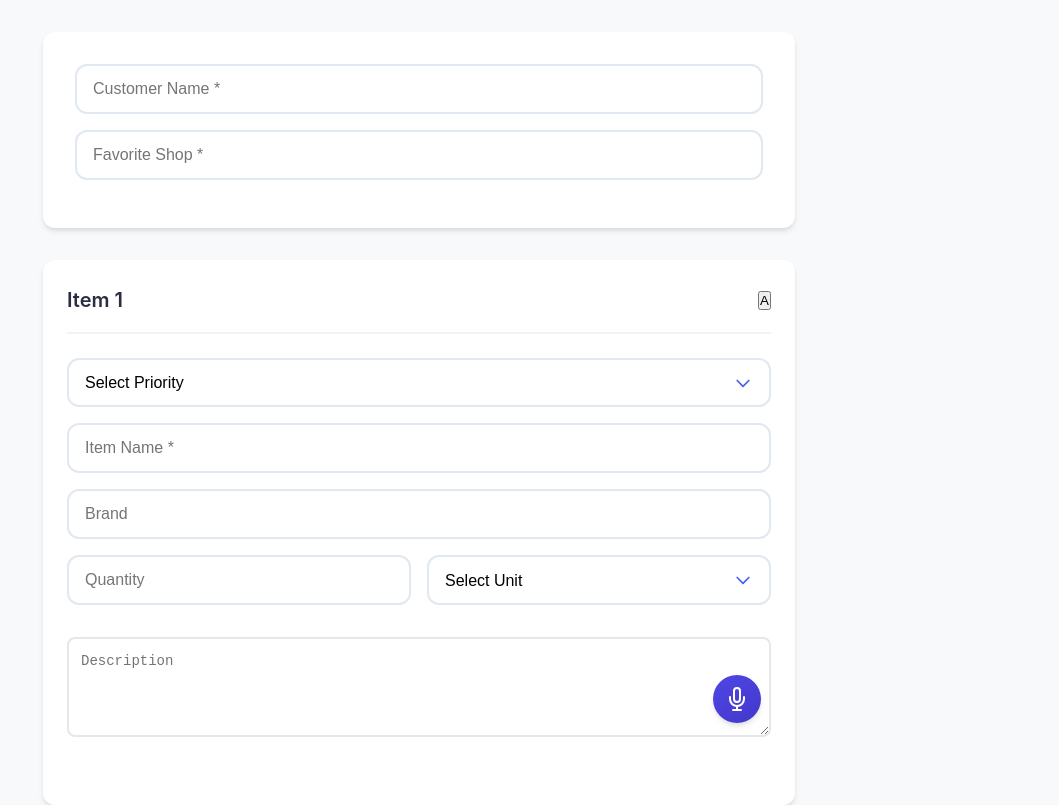
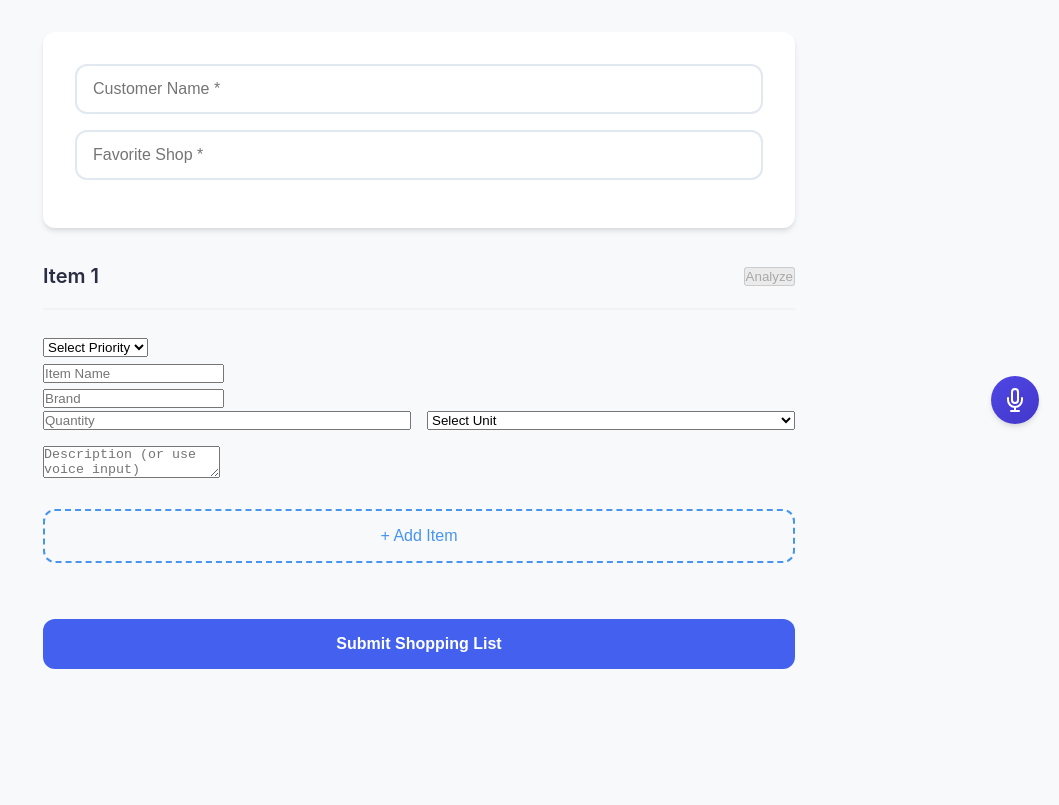
Before and after one commit to abhtft/Question_maker, a React (Vite) app: page / in a window 1280 px wide. Shown: the top 805 px of the page, without its empty margins (221-1280 px from the left). Built offline with nearby package versions, Linux system fonts and the light colour scheme.

Commit message:
voice_corrected_and_analyser_Attacehd

```diff
--- a/src/App.tsx
+++ b/src/App.tsx
@@ -59,7 +59,9 @@ const App: React.FC = () => {
     }
 
     try {
-      const response = await fetch('/api/analyze', {
+      // Get the base URL from the current window location
+      const baseUrl = window.location.origin;
+      const response = await fetch(`${baseUrl}/api/analyze`, {
         method: 'POST',
         headers: {
           'Content-Type': 'application/json',
@@ -67,21 +69,24 @@ const App: React.FC = () => {
         body: JSON.stringify({ text: description }),
       });
 
-      if (response.ok) {
-        const result = await response.json();
-        setValue(`items.${index}.itemName`, result.itemName);
-        setValue(`items.${index}.brand`, result.brand);
-        setValue(`items.${index}.quantity`, result.quantity);
-        setValue(`items.${index}.unit`, result.unit);
-        setValue(`items.${index}.description`, result.description);
-      } else {
-        const errorData = await response.json();
-        console.error('Analysis failed:', errorData);
-        alert('Failed to analyze the description. Please try again.');
+      if (!response.ok) {
+        throw new Error(`HTTP error! status: ${response.status}`);
       }
+
+      const result = await response.json();
+      console.log('Analysis result:', result); // Debug log
+
+      // Only update fields if they have values
+      if (result.itemName) setValue(`items.${index}.itemName`, result.itemName);
+      if (result.brand) setValue(`items.${index}.brand`, result.brand);
+      if (result.quantity) setValue(`items.${index}.quantity`, result.quantity);
+      if (result.unit) setValue(`items.${index}.unit`, result.unit);
+
+      // Always preserve the original description
+      setValue(`items.${index}.description`, description);
     } catch (error) {
-      console.error('Error:', error);
-      alert('An error occurred while analyzing the description. Please try again.');
+      console.error('Error analyzing description:', error);
+      alert('Failed to analyze the description. Please try again.');
     }
   };
 
@@ -269,79 +274,90 @@ const App: React.FC = () => {
 
         <div className="items-container">
           {fields.map((field, index) => (
-            <div key={field.id} className="item-entry">
+            <div key={field.id} className="item-container">
               <div className="item-header">
                 <h3>Item {index + 1}</h3>
-                <button
-                  type="button"
-                  className="analyze-button"
-                  onClick={() => analyzeDescription(index)}
-                >
-                  A
-                </button>
-                {index > 0 && (
+                <div className="analyze-button-container">
                   <button
                     type="button"
-                    className="remove-button"
-                    onClick={() => remove(index)}
+                    className="analyze-button"
+                    onClick={() => analyzeDescription(index)}
+                    disabled={!getValues(`items.${index}.description`)}
                   >
-                    ×
+                    Analyze
                   </button>
-                )}
+                </div>
               </div>
-              <select
-                {...register(`items.${index}.priority`)}
-                className="form-control"
-              >
-                <option value="">Select Priority</option>
-                <option value="High">High</option>
-                <option value="Medium">Medium</option>
-                <option value="Low">Low</option>
-              </select>
-              <input
-                {...register(`items.${index}.itemName`, { required: true })}
-                className="form-control"
-                placeholder="Item Name *"
-                required
-              />
-              <input
-                {...register(`items.${index}.brand`)}
-                className="form-control"
-                placeholder="Brand"
-              />
-              <div className="quantity-unit">
+
+              <div className="form-row">
+                <select {...register(`items.${index}.priority`)} className="priority-select">
+                  <option value="">Select Priority</option>
+                  <option value="HIGH">High</option>
+                  <option value="MEDIUM">Medium</option>
+                  <option value="LOW">Low</option>
+                </select>
+              </div>
+
+              <div className="form-row">
+                <input
+                  {...register(`items.${index}.itemName`)}
+                  placeholder="Item Name"
+                  className="item-input"
+                />
+              </div>
+
+              <div className="form-row">
+                <input
+                  {...register(`items.${index}.brand`)}
+                  placeholder="Brand"
+                  className="brand-input"
+                />
+              </div>
+
+              <div className="form-row quantity-unit">
                 <input
                   {...register(`items.${index}.quantity`)}
-                  className="form-control"
                   placeholder="Quantity"
-                  type="number"
+                  className="quantity-input"
                 />
-                <select
-                  {...register(`items.${index}.unit`)}
-                  className="form-control"
-                >
+                <select {...register(`items.${index}.unit`)} className="unit-select">
                   <option value="">Select Unit</option>
                   <option value="kg">kg</option>
                   <option value="g">g</option>
-                  <option value="L">L</option>
+                  <option value="l">l</option>
                   <option value="ml">ml</option>
+                  <option value="piece">piece</option>
+                  <option value="pieces">pieces</option>
                   <option value="pcs">pcs</option>
                 </select>
               </div>
-              <div className="textarea-container">
-                <textarea
-                  {...register(`items.${index}.description`)}
-                  className="form-control"
-                  placeholder="Description"
-                />
-                <VoiceInput
-                  onTextReceived={(text) => {
-                    setValue(`items.${index}.description`, text);
-                  }}
-                  isRecording={isRecording}
-                  setIsRecording={setIsRecording}
-                />
+
+              <div className="form-row">
+                <div className="description-container">
+                  <textarea
+                    {...register(`items.${index}.description`)}
+                    placeholder="Description (or use voice input)"
+                    className="description-input"
+                  />
+                  <div className="voice-input-container">
+                    <VoiceInput
+                      onTextReceived={(text) => setValue(`items.${index}.description`, text)}
+                      isRecording={isRecording}
+                      setIsRecording={setIsRecording}
+                    />
+                  </div>
+                </div>
               </div>
+
+              {fields.length > 1 && (
+                <button
+                  type="button"
+                  className="remove-button"
+                  onClick={() => remove(index)}
+                >
+                  Remove Item
+                </button>
+              )}
             </div>
           ))}
         </div>
--- a/src/index.css
+++ b/src/index.css
@@ -1,14 +1,77 @@
+.item-container {
+  position: relative;
+  padding: 20px;
+  border: 1px solid #ddd;
+  border-radius: 8px;
+  margin-bottom: 20px;
+  background: #fff;
+}
+
+.item-header {
+  display: flex;
+  justify-content: space-between;
+  align-items: center;
+  margin-bottom: 15px;
+}
+
+.analyze-button-container {
+  position: absolute;
+  top: 20px;
+  right: 20px;
+  display: flex;
+  align-items: center;
+  gap: 10px;
+}
+
 .analyze-button {
   background-color: #4a90e2;
   color: white;
   border: none;
   border-radius: 4px;
-  padding: 4px 8px;
-  margin-left: 8px;
+  padding: 8px 16px;
   cursor: pointer;
-  font-weight: bold;
+  font-size: 14px;
+  transition: background-color 0.2s;
+  white-space: nowrap;
 }
 
 .analyze-button:hover {
   background-color: #357abd;
 }
+
+.analyze-button:disabled {
+  background-color: #cccccc;
+  cursor: not-allowed;
+}
+
+.form-row {
+  margin-bottom: 15px;
+}
+
+.description-container {
+  position: relative;
+  width: 100%;
+}
+
+.description-input {
+  width: 100%;
+  min-height: 80px;
+  padding: 8px;
+  border: 1px solid #ccc;
+  border-radius: 4px;
+  resize: vertical;
+}
+
+.voice-input-container {
+  position: absolute;
+  bottom: 10px;
+  right: 10px;
+  display: flex;
+  gap: 10px;
+}
+
+.voice-analyze-container {
+  display: flex;
+  gap: 10px;
+  margin-top: 8px;
+}
```
Also changed, not shown: src/VoiceInput.tsx (+37 -6 lines), requirements.txt, 1 other file (tests, documents, lock files or other folders).
